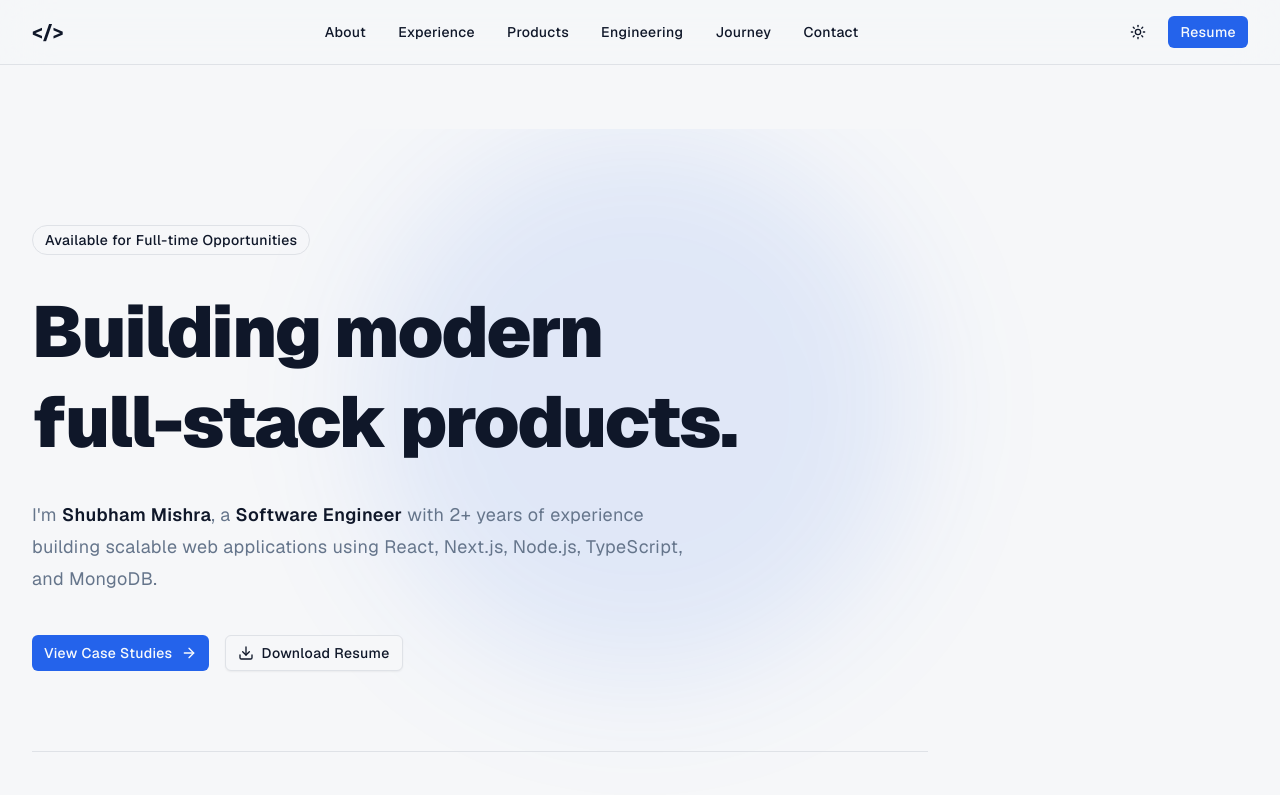
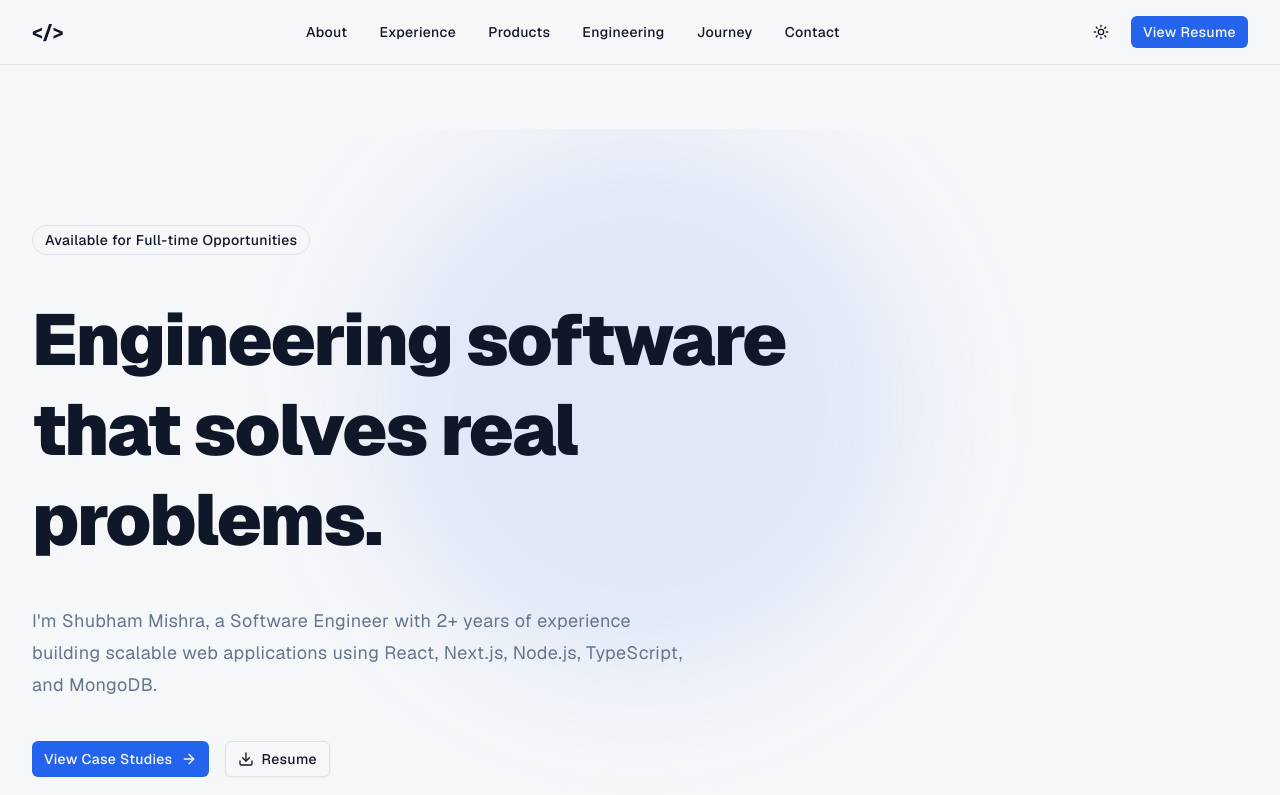
Before and after one commit to Mishrashubham10/shubham-mishra, a Next.js app: page / in a window 1280 px wide. Shown: the top 795 px of the page. Built offline with nearby package versions, Linux system fonts and the light colour scheme.

Commit message:
feat(hero): build data-driven hero section

```diff
--- a/src/app/page.tsx
+++ b/src/app/page.tsx
@@ -1,4 +1,4 @@
-import { Hero } from '@/components/sections/Hero';
+import { Hero } from '@/components/sections/hero/Hero';
 import { portfolio } from '@/data/portfolio';
 
 export default function Home() {
--- a/src/components/layout/navbar/Navbar.tsx
+++ b/src/components/layout/navbar/Navbar.tsx
@@ -1,6 +1,4 @@
 import Link from 'next/link';
-
-import { Menu } from 'lucide-react';
 
 import { portfolio } from '@/data/portfolio';
 import { AppButton, Container } from '@/components/common';
@@ -33,8 +31,12 @@ export default function Navbar() {
         <div className="hidden items-center gap-3 lg:flex">
           <ThemeToggle />
 
-          <AppButton href={portfolio.profile.resumeUrl} download size="sm">
-            Resume
+          <AppButton
+            href={portfolio.profile.resumeUrl}
+            rel="noopener noreferrer"
+            size="sm"
+          >
+            View Resume
           </AppButton>
         </div>
 
--- a/src/components/sections/About.jsx
+++ /dev/null
@@ -1,45 +0,0 @@
-export default function About() {
-  return (
-    <section className="w-full px-4 md:px-16 lg:px-32 mx-auto items-center justify-center flex flex-col gap-8">
-      <div className="flex flex-col gap-2 items-center justify-center">
-        <h5 className="text-2xl font-normal">Introduction</h5>
-        <h2 className="text-4xl font-bold tracking-wide">About Me</h2>
-      </div>
-
-      {/* ========= INFORMATION ========== */}
-      <div className="flex flex-col items-center justify-center w-full max-w-3xl mx-auto gap-6 mt-3">
-        <p className="text-lg font-semibold text-center md:text-balance tracking-wide">
-          I am an experienced Frontend Developer with over 1 and half years of
-          professional expertise in the field. Throughout my career, I have had
-          the privilage of collaborating with prestigious organizations,
-          contributing to their success and growth.
-        </p>
-        {/* ============ CARDS ============= */}
-        <div className="grid grid-cols-1 md:grid-cols-3 mt-3 gap-4">
-          {/* ======== CARD ========= */}
-          <div className="border-[0.5px] border-foreground p-4 rounded-md shadow-md flex flex-col items-start gap-4">
-            {/* ====== ICON ======== */}
-            <h5 className="text-xl font-semibold">Language</h5>
-            <p className="text-md font-normal">
-              HTML, CSS, JavaScript, React js, Next js
-            </p>
-          </div>
-          {/* ======== CARD ========= */}
-          <div className="border-[0.5px] border-foreground p-4 rounded-md shadow-md flex flex-col items-start gap-4">
-            {/* ====== ICON ======== */}
-            <h5 className="text-xl font-semibold">Education</h5>
-            <p className="text-md font-normal">
-              B.Sc in Information Technology
-            </p>
-          </div>
-          {/* ======== CARD ========= */}
-          <div className="border-[0.5px] border-foreground p-4 rounded-md shadow-md flex flex-col items-start gap-4">
-            {/* ====== ICON ======== */}
-            <h5 className="text-xl font-semibold">Project</h5>
-            <p className="text-md font-normal">Build more than 5 projects.</p>
-          </div>
-        </div>
-      </div>
-    </section>
-  );
-}
--- a/src/components/sections/Hero.tsx
+++ /dev/null
@@ -1,110 +0,0 @@
-import { ArrowRight, Download } from 'lucide-react';
-
-import type { Learning, Products, Profile } from '@/types/portfolio';
-import { AppButton, Badge, Container, Section } from '../common';
-import { DESIGN } from '@/constants/design';
-
-type HeroProps = {
-  profile: Profile;
-  products: Products;
-  learning: Learning;
-};
-
-export function Hero({ profile, products, learning }: HeroProps) {
-  const stats = [
-    {
-      value: `${profile.yearsOfExperience}+`,
-      label: 'Years Experience',
-    },
-    {
-      value: products.caseStudies.length,
-      label: 'Case Studies',
-    },
-    {
-      value: learning.domains.length,
-      label: 'Learning Tracks',
-    },
-  ];
-
-  return (
-    <Section
-      id="hero"
-      // className="relative flex min-h-[calc(100svh-4rem)] items-center overflow-hidden"
-      className={`relative ${DESIGN.layout.hero} overflow-hidden`}
-    >
-      {/* Background */}
-
-      <div className="absolute inset-0 -z-10">
-        <div className="absolute left-1/2 top-0 h-[550px] w-[550px] -translate-x-1/2 rounded-full bg-primary/10 blur-3xl" />
-      </div>
-
-      <Container>
-        <div className="max-w-4xl">
-          {/* Badge */}
-
-          <Badge>Available for Full-time Opportunities</Badge>
-
-          {/* Heading */}
-
-          <h1 className="mt-8 text-5xl font-black leading-tight tracking-tight md:text-6xl lg:text-7xl">
-            Building modern
-            <br />
-            full-stack products.
-          </h1>
-
-          {/* Description */}
-
-          <p className="mt-8 max-w-2xl text-lg leading-8 text-muted-foreground">
-            I&apos;m{' '}
-            <span className="font-semibold text-foreground">
-              {profile.name}
-            </span>
-            , a{' '}
-            <span className="font-semibold text-foreground">
-              {profile.headline}
-            </span>{' '}
-            with {profile.yearsOfExperience}+ years of experience building
-            scalable web applications using React, Next.js, Node.js, TypeScript,
-            and MongoDB.
-          </p>
-
-          {/* Actions */}
-
-          <div className="mt-10 flex flex-wrap gap-4">
-            <AppButton
-              href="#products"
-              endIcon={<ArrowRight className="size-4" />}
-            >
-              View Case Studies
-            </AppButton>
-
-            <AppButton
-              href={profile.resumeUrl}
-              download
-              variant="outline"
-              startIcon={<Download className="size-4" />}
-            >
-              Download Resume
-            </AppButton>
-          </div>
-
-          {/* Stats */}
-
-          <div className="mt-20 grid grid-cols-1 gap-8 border-t pt-10 sm:grid-cols-3">
-            {stats.map((stat) => (
-              <div key={stat.label}>
-                <p className="text-4xl font-bold tracking-tight">
-                  {stat.value}
-                </p>
-
-                <p className="mt-2 text-sm text-muted-foreground">
-                  {stat.label}
-                </p>
-              </div>
-            ))}
-          </div>
-        </div>
-      </Container>
-    </Section>
-  );
-}
--- a/src/components/sections/hero/Hero.tsx
+++ b/src/components/sections/hero/Hero.tsx
@@ -0,0 +1,84 @@
+import { ArrowRight, Download } from 'lucide-react';
+
+import type { Learning, Products, Profile } from '@/types/portfolio';
+
+import { AppButton, Badge, Container, Section } from '@/components/common';
+import { HeroStats } from './HeroStats';
+
+import { DESIGN } from '@/constants/design';
+import { cn } from '@/lib/utils';
+
+type HeroProps = {
+  profile: Profile;
+  products: Products;
+  learning: Learning;
+};
+
+export function Hero({ profile, products, learning }: HeroProps) {
+  const stats = [
+    {
+      value: `${profile.yearsOfExperience}+`,
+      label: 'Years Experience',
+    },
+    {
+      value: products.caseStudies.length,
+      label: 'Case Studies',
+    },
+    {
+      value: learning.domains.length,
+      label: 'Learning Tracks',
+    },
+  ];
+
+  return (
+    <Section
+      id="hero"
+      className={cn(DESIGN.layout.hero, 'relative overflow-hidden')}
+    >
+      {/* Background Glow */}
+      <div className="absolute inset-0 -z-10">
+        <div className="absolute left-1/2 top-0 h-[550px] w-[550px] -translate-x-1/2 rounded-full bg-primary/10 blur-3xl" />
+      </div>
+
+      <Container>
+        <div className="max-w-4xl space-y-10">
+          {/* Badge */}
+          <Badge>{profile.hero.badge}</Badge>
+
+          {/* Heading */}
+          <h1 className="text-5xl font-black leading-tight tracking-tight md:text-6xl lg:text-7xl">
+            {profile.hero.headline}
+          </h1>
+
+          {/* Description */}
+          <p className="max-w-2xl text-lg leading-8 text-muted-foreground">
+            {profile.hero.description}
+          </p>
+
+          {/* Actions */}
+          <div className="flex flex-wrap gap-4">
+            <AppButton
+              href="#products"
+              endIcon={<ArrowRight className="size-4" />}
+            >
+              View Case Studies
+            </AppButton>
+
+            <AppButton
+              href={profile.resumeUrl}
+              // target="_blank"
+              rel="noopener noreferrer"
+              variant="outline"
+              startIcon={<Download className="size-4" />}
+            >
+              Resume
+            </AppButton>
+          </div>
+
+          {/* Stats */}
+          <HeroStats stats={stats} />
+        </div>
+      </Container>
+    </Section>
+  );
+}
--- a/src/components/sections/hero/HeroStats.tsx
+++ b/src/components/sections/hero/HeroStats.tsx
@@ -0,0 +1,22 @@
+type Stat = {
+  value: string | number;
+  label: string;
+};
+
+type HeroStatsProps = {
+  stats: Stat[];
+};
+
+export function HeroStats({ stats }: HeroStatsProps) {
+  return (
+    <div className="grid grid-cols-1 gap-8 border-t pt-10 sm:grid-cols-3">
+      {stats.map((stat) => (
+        <div key={stat.label}>
+          <p className="text-4xl font-bold tracking-tight">{stat.value}</p>
+
+          <p className="mt-2 text-sm text-muted-foreground">{stat.label}</p>
+        </div>
+      ))}
+    </div>
+  );
+}
--- a/src/data/profile.ts
+++ b/src/data/profile.ts
@@ -22,5 +22,15 @@ export const profile: Profile = {
 
   currentRole: 'Software Engineer',
 
-  resumeUrl: '/resume.pdf',
+  resumeUrl:
+    'https://drive.google.com/file/d/1u6Hd_gAMAxOdlqo-vStV0i7OAKpw22ib/view?usp=drive_link',
+
+  hero: {
+    badge: 'Available for Full-time Opportunities',
+
+    headline: 'Engineering software that solves real problems.',
+
+    description:
+      "I'm Shubham Mishra, a Software Engineer with 2+ years of experience building scalable web applications using React, Next.js, Node.js, TypeScript, and MongoDB.",
+  },
 };
```
Also changed, not shown: src/types/portfolio.ts (+7 -0 lines), 1 other file (tests, documents, lock files or other folders).
